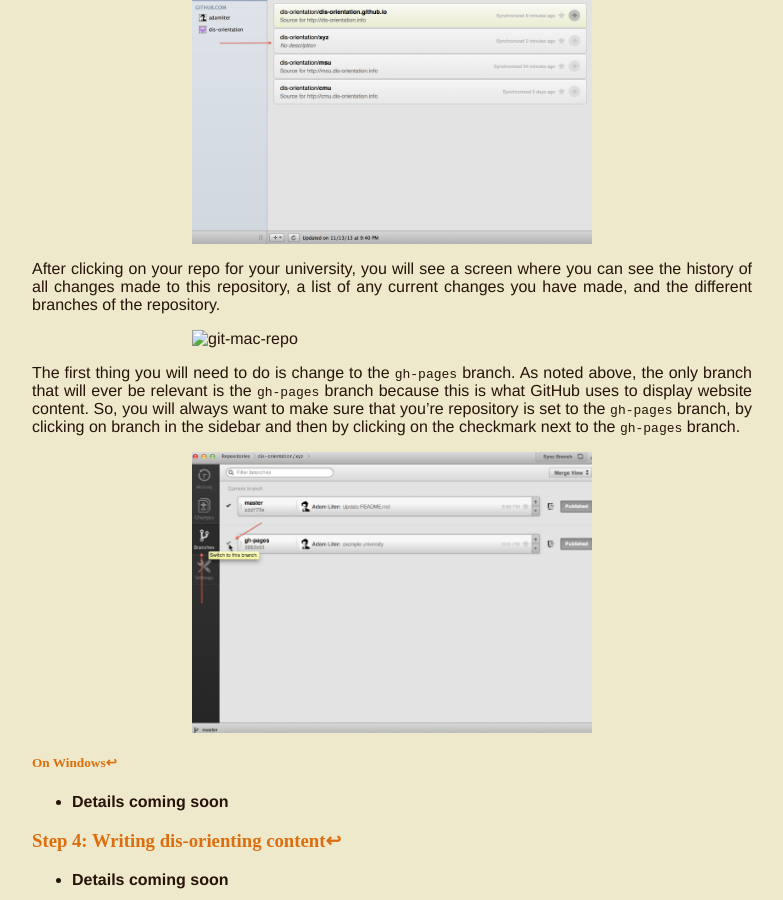
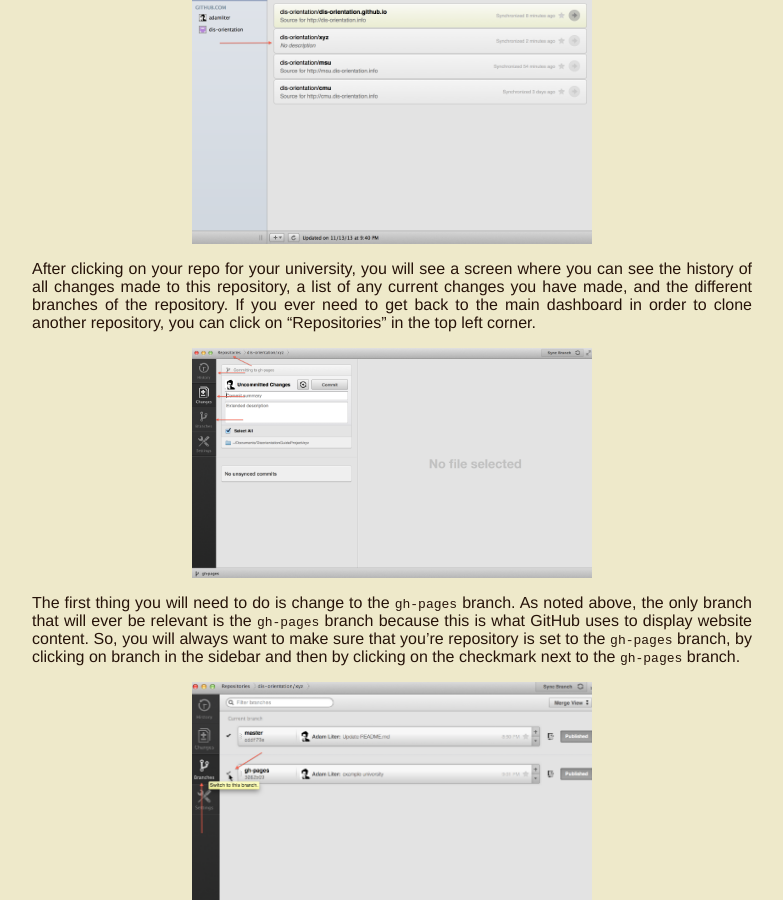
Before and after one commit to dis-orientation/dis-orientation.github.io, a Jekyll site: the page built from involved.md, in a window 1280 px wide and 900 px high, scrolled down 5012 px. Shown: the whole window, without its empty margins (248-1031 px from the left). Built offline with Jekyll 4.4.1, drawn with Linux system fonts in a browser that asks for light colours; Markdown is read by kramdown in place of the engine named in the settings.

Commit message:
repo screen

```diff
--- a/involved.md
+++ b/involved.md
@@ -119,7 +119,7 @@
 
 <img alt="git-mac-myrepos" width="400" src="/images/git-mac-myrepos.png" style="display:block; margin:0 auto;" />
 
-After clicking on your repo for your university, you will see a screen where you can see the history of all changes made to this repository, a list of any current changes you have made, and the different branches of the repository.
+After clicking on your repo for your university, you will see a screen where you can see the history of all changes made to this repository, a list of any current changes you have made, and the different branches of the repository. If you ever need to get back to the main dashboard in order to clone another repository, you can click on "Repositories" in the top left corner.
 
 <img alt="git-mac-repo" width="400" src="/images/git-mac-repo.png" style="display:block; margin:0 auto;" />
 
```
Also changed, not shown: images/git-mac-repo.png (added).
